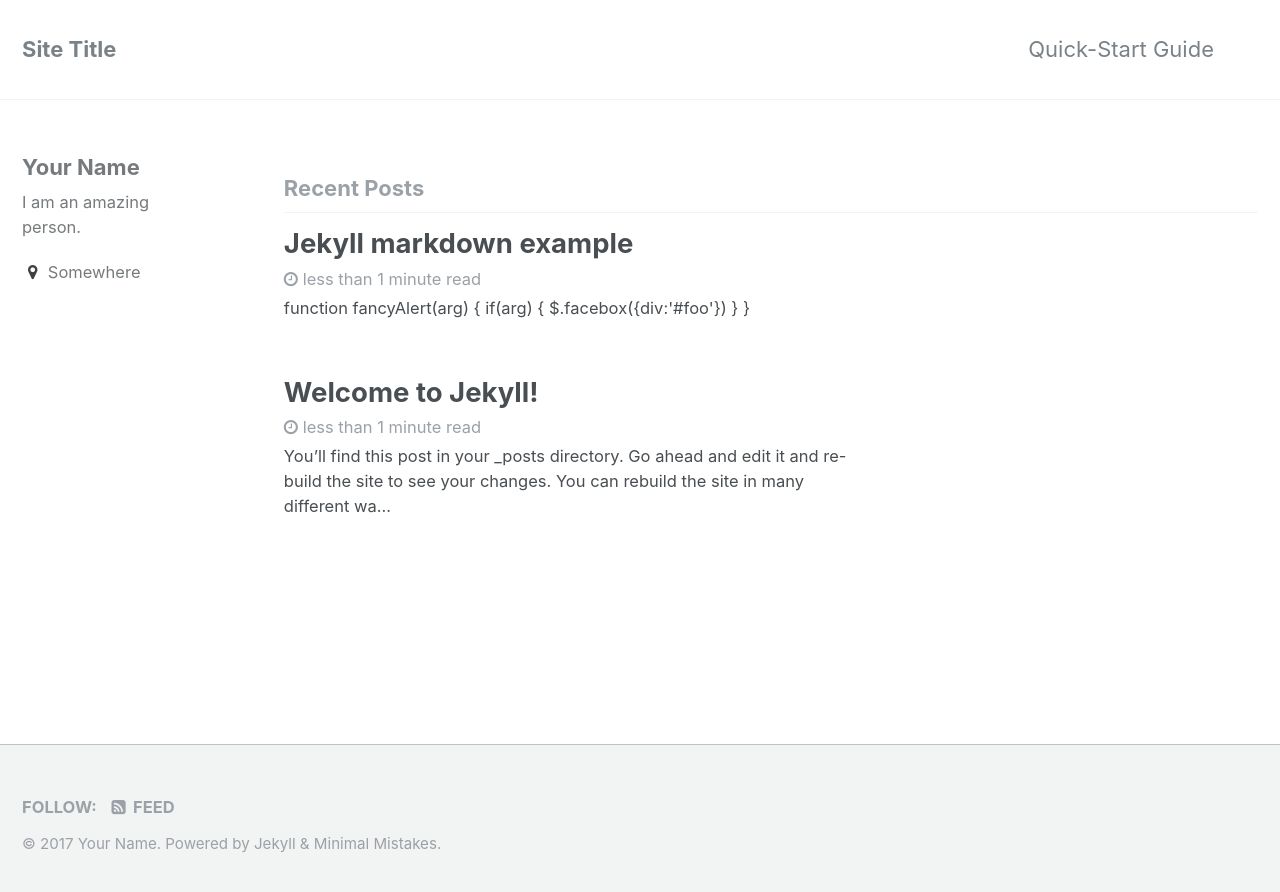
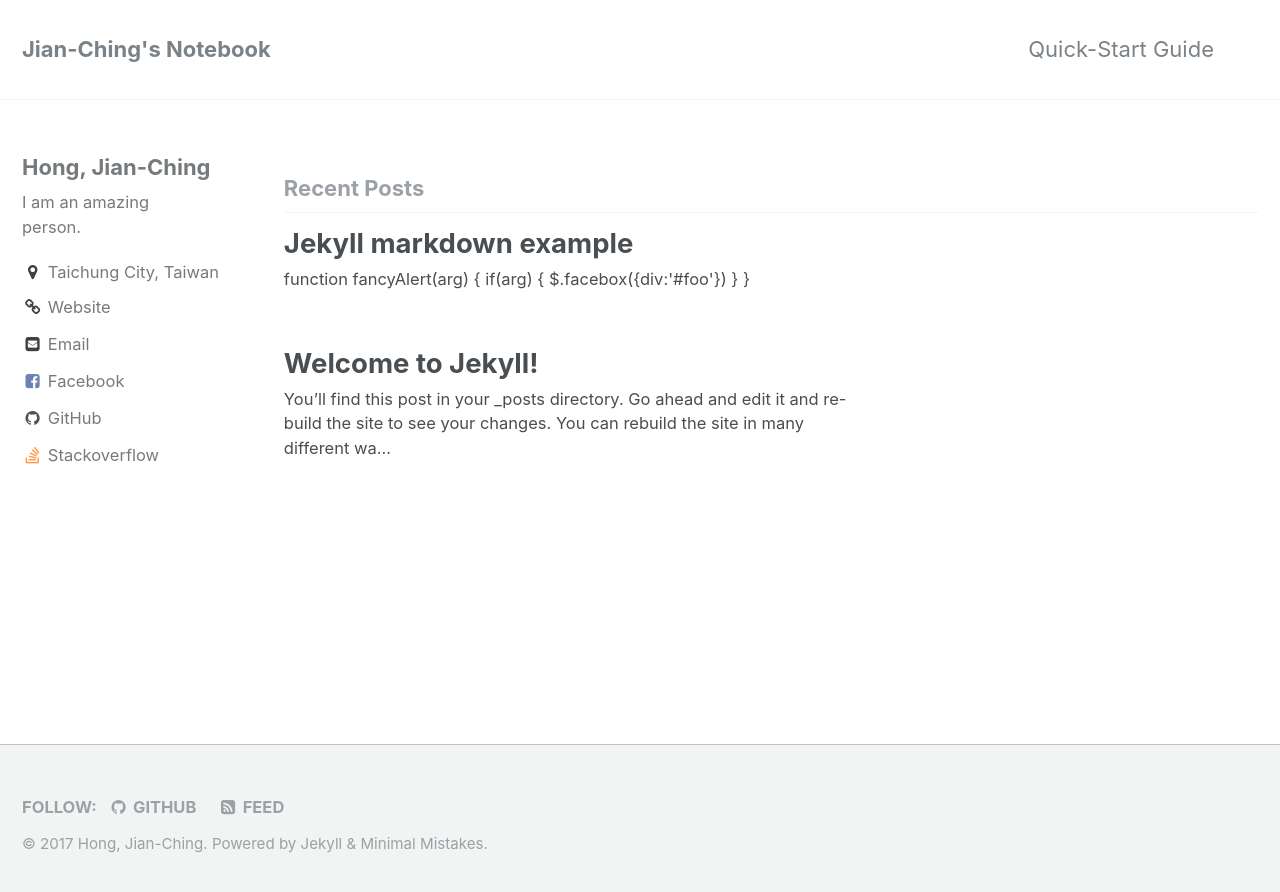
Before and after one commit to allyusd/twblog-source, a Jekyll site: the page built from index.html, in a window 1280 px wide. Shown: the top 892 px of the page. Built offline with Jekyll 4.4.1, drawn with Linux system fonts in a browser that asks for light colours; the list of posts is cut into pages by our own code.

Commit message:
jekyll: update config file

```diff
--- a/_config.yml
+++ b/_config.yml
@@ -7,21 +7,20 @@
 
 # Site Settings
 locale                   : "en"
-title                    : "Site Title"
+title                    : "Jian-Ching's Notebook"
 title_separator          : "-"
-name                     : "Your Name"
+name                     : "Hong, Jian-Ching"
 description              : "An amazing website."
-url                      : http://localhost:4000
-# the base hostname & protocol for your site e.g. "https://mmistakes.github.io"
+url                      : "https://allyusd.github.io" # the base hostname & protocol for your site e.g. "https://mmistakes.github.io"
 baseurl                  : # the subpath of your site, e.g. "/blog"
 repository               : # GitHub username/repo-name e.g. "mmistakes/minimal-mistakes"
 teaser                   : # path of fallback teaser image, e.g. "/assets/images/500x300.png"
 # breadcrumbs            : false # true, false (default)
 words_per_minute         : 200
 comments:
-  provider               : # false (default), "disqus", "discourse", "facebook", "google-plus", "staticman", "custom"
+  provider               : "disqus" # false (default), "disqus", "discourse", "facebook", "google-plus", "staticman", "custom"
   disqus:
-    shortname            : # https://help.disqus.com/customer/portal/articles/466208-what-s-a-shortname-
+    shortname            : "allyusd" # https://help.disqus.com/customer/portal/articles/466208-what-s-a-shortname-
   discourse:
     server               : # https://meta.discourse.org/t/embedding-discourse-comments-via-javascript/31963 , e.g.: meta.discourse.org
   facebook:
@@ -49,7 +48,7 @@ atom_feed:
   path                   : # blank (default) uses feed.xml
 
 # SEO Related
-google_site_verification :
+google_site_verification : "wjj5pJCiMFRllsWEU0WH3ofBhTmTmHLhm2nWgQo6XcY"
 bing_site_verification   :
 alexa_site_verification  :
 yandex_site_verification :
@@ -65,32 +64,32 @@ og_image                 : # Open Graph/Twitter default site image
 # For specifying social profiles
 # - https://developers.google.com/structured-data/customize/social-profiles
 social:
-  type                   : # Person or Organization (defaults to Person)
+  type                   : Person # Person or Organization (defaults to Person)
   name                   : # If the user or organization name differs from the site's name
   links: # An array of links to social media profiles
 
 # Analytics
 analytics:
-  provider               : false # false (default), "google", "google-universal", "custom"
+  provider               : "google-universal" # false (default), "google", "google-universal", "custom"
   google:
-    tracking_id          :
+    tracking_id          : "UA-9431648-14"
 
 
 # Site Author
 author:
-  name             : "Your Name"
+  name             : "Hong, Jian-Ching"
   avatar           : # path of avatar image, e.g. "/assets/images/bio-photo.jpg"
   bio              : "I am an amazing person."
-  location         : "Somewhere"
-  email            :
-  uri              :
+  location         : "Taichung City, Taiwan"
+  email            : "allyusd yahoo com tw"
+  uri              : "https://allyusd.github.io/"
   bitbucket        :
   codepen          :
   dribbble         :
   flickr           :
-  facebook         :
+  facebook         : "jianching.hong"
   foursquare       :
-  github           :
+  github           : "allyusd"
   google_plus      :
   keybase          :
   instagram        :
@@ -98,7 +97,7 @@ author:
   linkedin         :
   pinterest        :
   soundcloud       :
-  stackoverflow    : # "123456/username" (the last part of your profile url, e.g. http://stackoverflow.com/users/123456/username)
+  stackoverflow    : "2613884/allyusd" # "123456/username" (the last part of your profile url, e.g. http://stackoverflow.com/users/123456/username)
   steam            :
   tumblr           :
   twitter          :
@@ -175,7 +174,7 @@ sass:
 permalink: /:categories/:title/
 paginate: 5 # amount of posts to show
 paginate_path: /page:num/
-timezone: # http://en.wikipedia.org/wiki/List_of_tz_database_time_zones
+timezone: "Asia/Taipei" # http://en.wikipedia.org/wiki/List_of_tz_database_time_zones
 
 
 # Plugins
@@ -212,16 +211,16 @@ tag_archive:
   type: liquid
   path: /tags/
 # https://github.com/jekyll/jekyll-archives
-# jekyll-archives:
-#   enabled:
-#     - categories
-#     - tags
-#   layouts:
-#     category: archive-taxonomy
-#     tag: archive-taxonomy
-#   permalinks:
-#     category: /categories/:name/
-#     tag: /tags/:name/
+jekyll-archives:
+   enabled:
+     - categories
+     - tags
+   layouts:
+     category: archive-taxonomy
+     tag: archive-taxonomy
+   permalinks:
+     category: /categories/:name/
+     tag: /tags/:name/
 
 
 # HTML Compression
@@ -241,8 +240,8 @@ defaults:
     values:
       layout: single
       author_profile: true
-      read_time: true
-      comments: # true
+      read_time: false
+      comments: true
       share: true
       related: true
 
--- /dev/null
+++ b/_config_dev.yml
@@ -0,0 +1 @@
+url: http://localhost:4000
```
Also changed, not shown: _pages/category-archive.html (added, +17 -0 lines), 1 other file.
